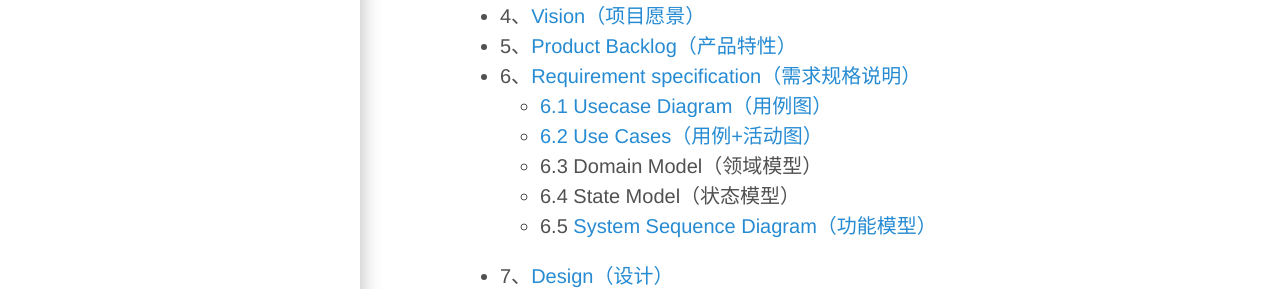
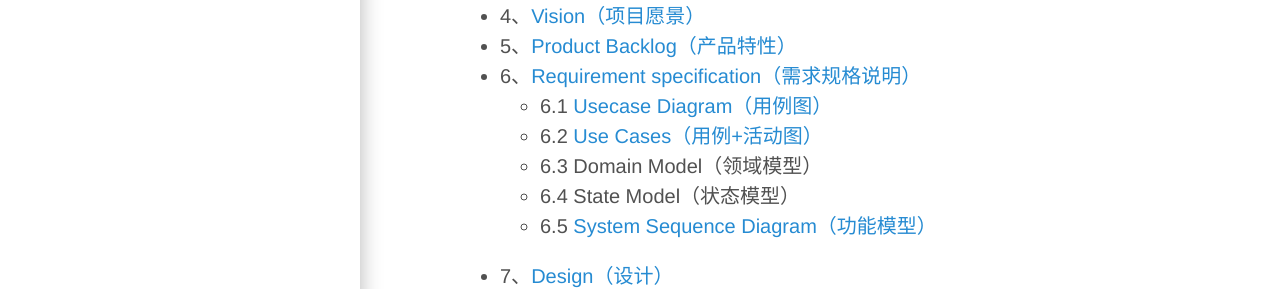
Before and after one commit to ChickenDinner8/ChickenDinner8.github.io, a Jekyll site: the page built from index.md, in a window 1280 px wide and 1266 px high. Shown: the part 555-844 px from the top of the window. Built offline with Jekyll 4.4.1, drawn with Linux system fonts in a browser that asks for light colours.

```diff
--- a/index.md
+++ b/index.md
@@ -38,8 +38,8 @@ title: Home
 + 4、[Vision（项目愿景）](https://chickendinner8.github.io/2018/04/11/vision.html)
 + 5、[Product Backlog（产品特性）](https://chickendinner8.github.io/2018/04/11/backlog.html)
 + 6、[Requirement specification（需求规格说明）](https://chickendinner8.github.io/2018/04/21/需求说明书.html)
-    - [6.1 Usecase Diagram（用例图）](https://chickendinner8.github.io/2018/05/09/6.1用例图.html)
-    - [6.2 Use Cases（用例+活动图）](https://chickendinner8.github.io/2018/05/09/6.2用例文本.html)
+    - 6.1 [Usecase Diagram（用例图）](https://chickendinner8.github.io/2018/05/09/6.1用例图.html)
+    - 6.2 [Use Cases（用例+活动图）](https://chickendinner8.github.io/2018/05/09/6.2用例文本.html)
     - 6.3 Domain Model（领域模型）
     - 6.4 State Model（状态模型）
     - 6.5 [System Sequence Diagram（功能模型）]()
```
